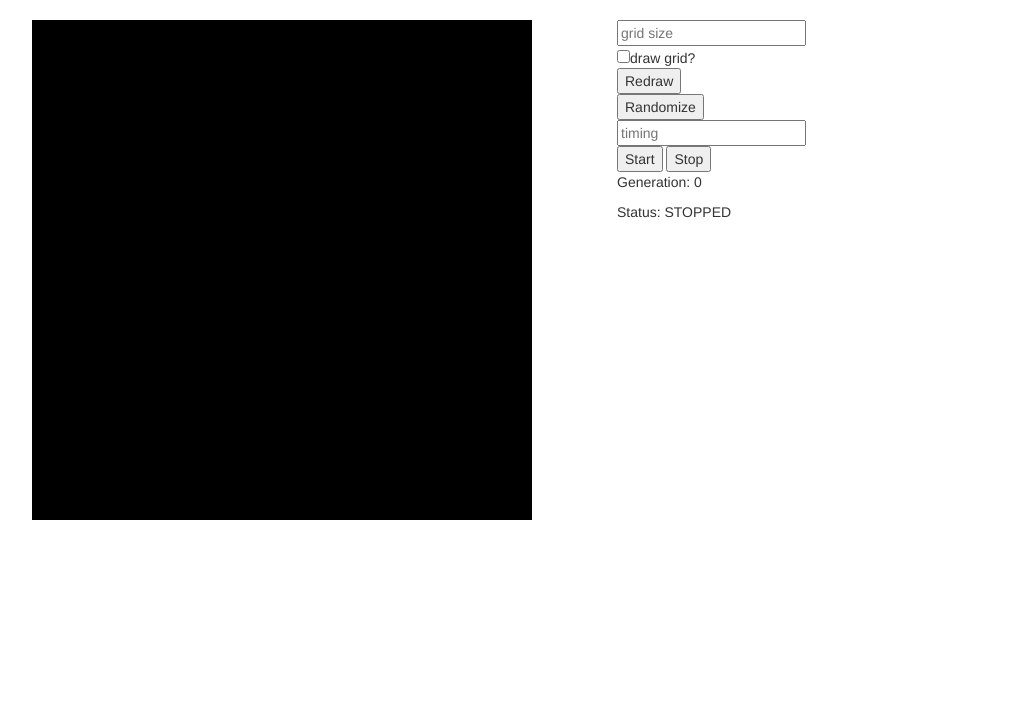
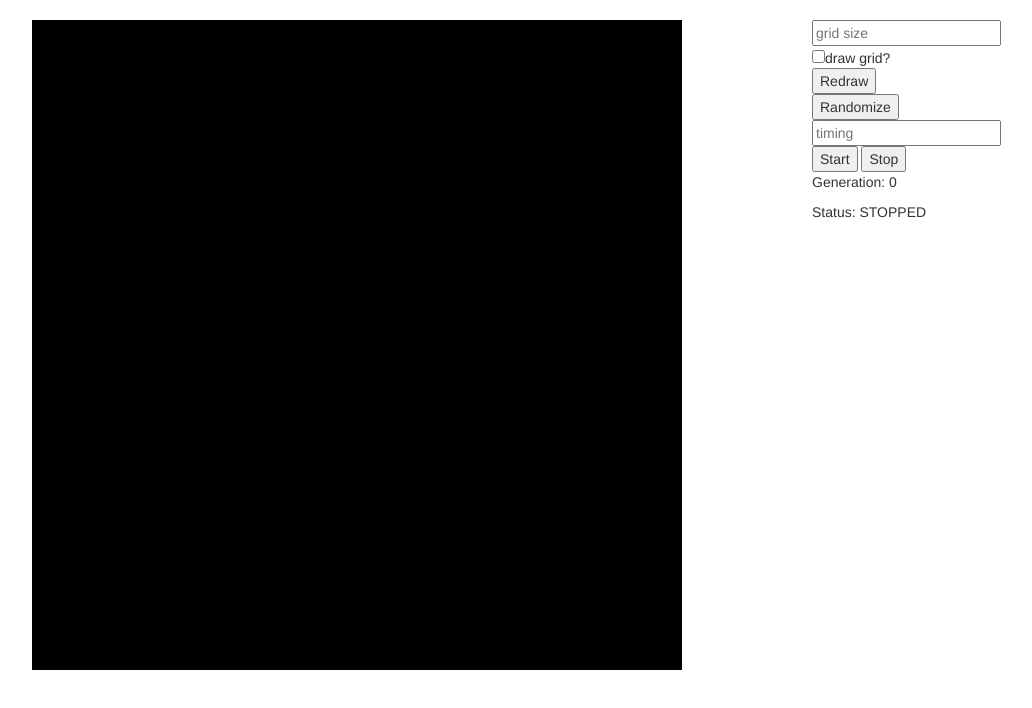
Before and after one commit to xfynx/game-of-life_and_wienner-rosenbluth-cellular-automate, a plain HTML site: page wienner-rosenbluth.html in a window 1280 px wide. Both pictures are taken after a click on the button "Stop". Shown: the whole page, without its empty margins (38-1070 px from the left). Drawn offline with Linux system fonts and the light colour scheme.

Commit message:
clean-ups

```diff
--- a/js/wienner-rosenbluth.js
+++ b/js/wienner-rosenbluth.js
@@ -21,10 +21,10 @@ $(document).ready(function () {
     var canvas = document.getElementById("canvas"),
         context = canvas.getContext("2d");
 
-    canvas.width = 500;
-    canvas.height = 500;
+    canvas.width = 650;
+    canvas.height = 650;
 
-    $('#canvas').css('background-color', 'rgba(0, 0, 0, 1)');
+    $('#canvas').css('background-color', 'rgb(0, 0, 0)');
 
     var map = [
         [0, 0],
@@ -93,8 +93,6 @@ $(document).ready(function () {
             currentX = 0;
             currentY += cellHeight;
         }
-
-        $("#alive").text(checkState());
     }
 
     function recalculateMap() {
@@ -110,6 +108,7 @@ $(document).ready(function () {
                 var j_minus = j - 1;
                 var j_plus = j + 1;
 
+                // Для "округления" мира
                 if (i_minus === -1)
                     i_minus = map.length - 1;
                 if (i_plus === map[i].length || i_plus === -1)
@@ -179,7 +178,7 @@ $(document).ready(function () {
         var j = Math.floor(y / Math.floor(cellWidth));
         if (map[j][i] === 2)
             map[j][i] = 0;
-        if (map[j][i] === 1)
+        else if (map[j][i] === 1)
             map[j][i] = 2;
         else
             map[j][i] = 1;
@@ -223,6 +222,7 @@ $(document).ready(function () {
         else {
             draw();
             timer.pause();
+            $("#status").text("STOPPED");
         }
     }
 
@@ -275,5 +275,4 @@ $(document).ready(function () {
         timer.pause();
         $("#status").text("STOPPED");
     });
-
 });
--- a/wienner-rosenbluth.html
+++ b/wienner-rosenbluth.html
@@ -5,7 +5,7 @@
     <meta http-equiv="X-UA-Compatible" content="IE=edge">
     <meta name="viewport" content="width=device-width, initial-scale=1">
 
-    <title>Wienner-Rosenbluth cellular automate</title>
+    <title>Wienner-Rosenbluth's cellular automate</title>
 
     <link rel="stylesheet" href="css/bootstrap.min.css" type="text/css"/>
     <link rel="stylesheet" href="css/bootstrap-theme.css" type="text/css">
@@ -22,7 +22,7 @@
                 Not supporting by your browser!
             </canvas>
         </div>
-        <div id="info" class="col-md-offset-3 col-md-2">
+        <div id="info" class="col-md-offset-5 col-md-2">
             <input type="number" id="size" placeholder="grid size"/>
             <input type="checkbox" id="draw-grid-flag"/>draw grid?
             <br/>
```
